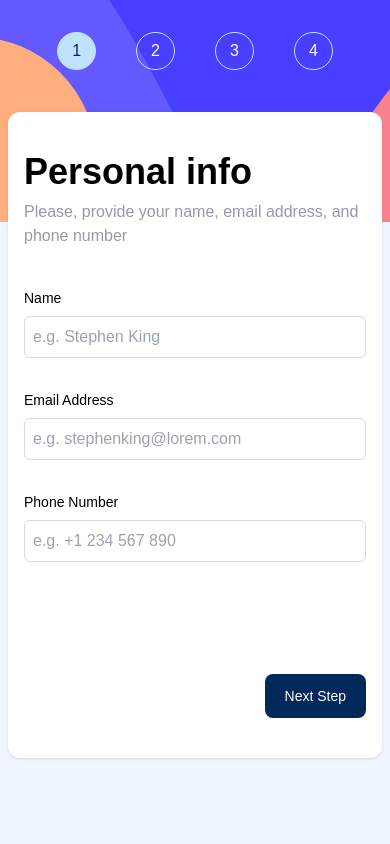
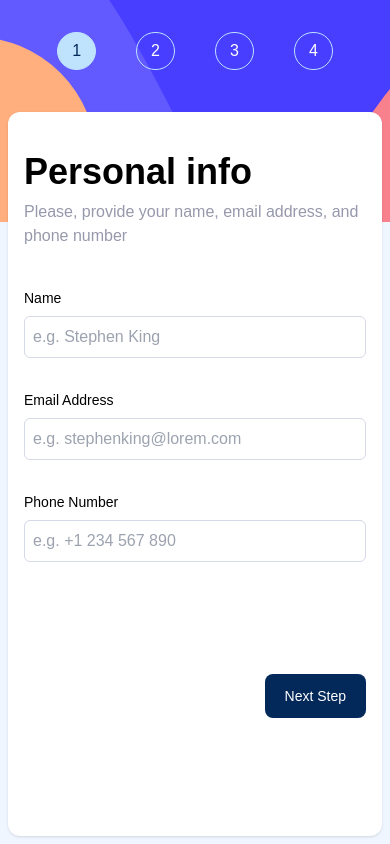
Before and after one commit to ihemebiriegondu/Multi-step-form, a React (Create React App) app: page / in a window 390 px wide. Built offline with nearby package versions, Linux system fonts and the light colour scheme; the HTML template or start-up script is replaced by a standard one.

Commit message:
changed position

```diff
--- a/src/App.js
+++ b/src/App.js
@@ -15,7 +15,7 @@ function App() {
         <nav className="md:h-full bg-sidebarMobile md:bg-sidebarDesktop pt-2 sm:pt-10 pb-32 md:pb-0 md:pt-0 absolute md:static top-0 left-0 right-0 md:static md:basis-1/3 xlg:basis-1/4 2xl:basis-1/5 bg-no-repeat bg-cover md:rounded-xxl">
           <NavBar />
         </nav>
-        <section className="px-4 xsm:px-6 sm:px-10 lg:px-16 xlg:px-20 py-10 bg-white absolute top-28 sm:top-48 left-2 xsm:left-4 sm:left-10 right-2 xsm:right-4 sm:right-10 shadow md:shadow-none md:static rounded-xl md:rounded-none md:basis-2/3 xlg:basis-3/4 2xl:basis-4/5">
+        <section className="px-4 xsm:px-6 sm:px-10 lg:px-16 xlg:px-20 py-10 bg-white absolute top-28 sm:top-48 bottom-2 overflow-y-scroll left-2 xsm:left-4 sm:left-10 right-2 xsm:right-4 sm:right-10 shadow md:shadow-none md:static rounded-xl md:rounded-none md:basis-2/3 xlg:basis-3/4 2xl:basis-4/5">
           <Routes>
             <Route path="/" element={<FirstStep />} />
             <Route path="/second" element={<SecondStep />} />
```
